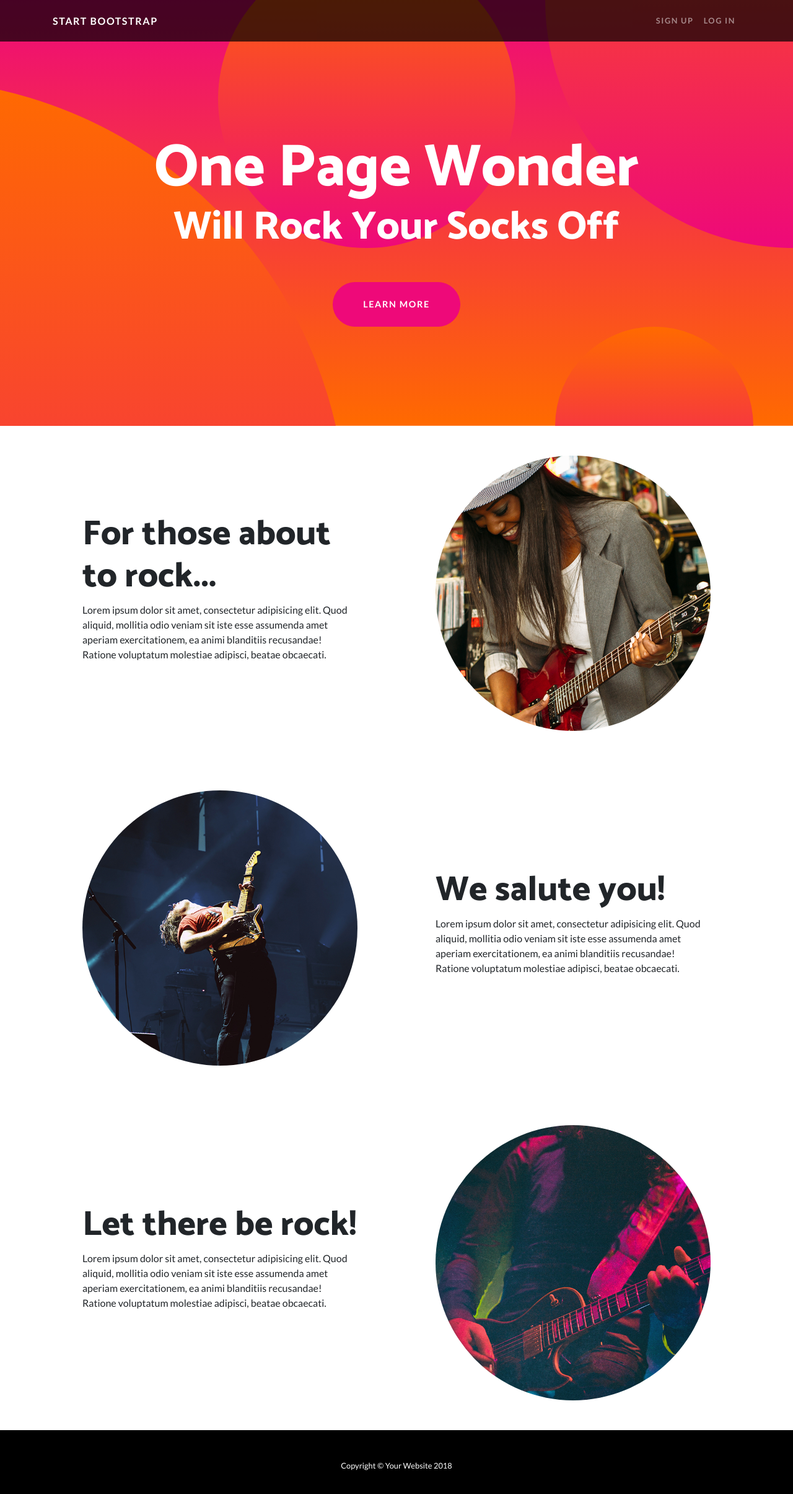
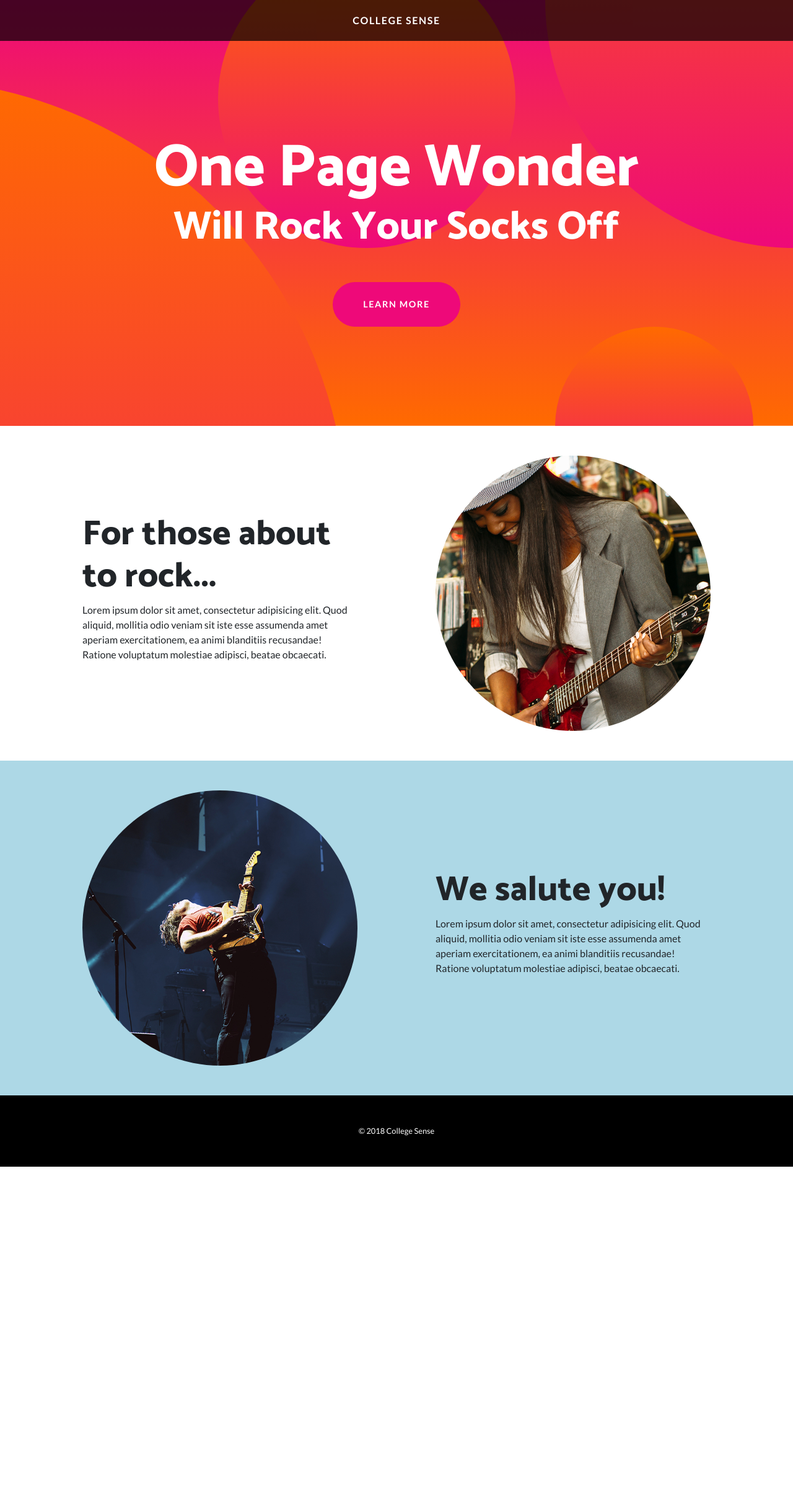
Before and after one commit to BraveCamp/college-sense, a website: page index.html in a window 1280 px wide. Shown: the whole page at 62% size. After the commit the page ends 1882 px from the top, so only its background shows below. Drawn offline with Linux system fonts and the light colour scheme.

```diff
--- a/css/one-page-wonder.css
+++ b/css/one-page-wonder.css
@@ -152,3 +152,7 @@
 .btn-secondary:focus {
   box-shadow: 0 0 0 0.2rem rgba(255, 106, 0, 0.5);
 }
+
+section.info {
+  background-color: lightblue;
+}
--- a/index.html
+++ b/index.html
@@ -18,7 +18,7 @@
     <link href="https://fonts.googleapis.com/css?family=Lato:100,100i,300,300i,400,400i,700,700i,900,900i" rel="stylesheet">
 
     <!-- Custom styles for this template -->
-    <link href="css/one-page-wonder.min.css" rel="stylesheet">
+    <link href="css/one-page-wonder.css" rel="stylesheet">
 
   </head>
 
@@ -27,20 +27,7 @@
     <!-- Navigation -->
     <nav class="navbar navbar-expand-lg navbar-dark navbar-custom fixed-top">
       <div class="container">
-        <a class="navbar-brand" href="#">Start Bootstrap</a>
-        <button class="navbar-toggler" type="button" data-toggle="collapse" data-target="#navbarResponsive" aria-controls="navbarResponsive" aria-expanded="false" aria-label="Toggle navigation">
-          <span class="navbar-toggler-icon"></span>
-        </button>
-        <div class="collapse navbar-collapse" id="navbarResponsive">
-          <ul class="navbar-nav ml-auto">
-            <li class="nav-item">
-              <a class="nav-link" href="#">Sign Up</a>
-            </li>
-            <li class="nav-item">
-              <a class="nav-link" href="#">Log In</a>
-            </li>
-          </ul>
-        </div>
+        <a class="navbar-brand" style="margin:0 auto;" href="#">College Sense</a>
       </div>
     </nav>
 
@@ -58,7 +45,7 @@
       <div class="bg-circle-4 bg-circle"></div>
     </header>
 
-    <section>
+    <section class="tool">
       <div class="container">
         <div class="row align-items-center">
           <div class="col-lg-6 order-lg-2">
@@ -76,7 +63,7 @@
       </div>
     </section>
 
-    <section>
+    <section class="info">
       <div class="container">
         <div class="row align-items-center">
           <div class="col-lg-6">
@@ -94,28 +81,10 @@
       </div>
     </section>
 
-    <section>
-      <div class="container">
-        <div class="row align-items-center">
-          <div class="col-lg-6 order-lg-2">
-            <div class="p-5">
-              <img class="img-fluid rounded-circle" src="img/03.jpg" alt="">
-            </div>
-          </div>
-          <div class="col-lg-6 order-lg-1">
-            <div class="p-5">
-              <h2 class="display-4">Let there be rock!</h2>
-              <p>Lorem ipsum dolor sit amet, consectetur adipisicing elit. Quod aliquid, mollitia odio veniam sit iste esse assumenda amet aperiam exercitationem, ea animi blanditiis recusandae! Ratione voluptatum molestiae adipisci, beatae obcaecati.</p>
-            </div>
-          </div>
-        </div>
-      </div>
-    </section>
-
     <!-- Footer -->
     <footer class="py-5 bg-black">
       <div class="container">
-        <p class="m-0 text-center text-white small">Copyright &copy; Your Website 2018</p>
+        <p class="m-0 text-center text-white small">&copy; 2018 College Sense</p>
       </div>
       <!-- /.container -->
     </footer>
```
